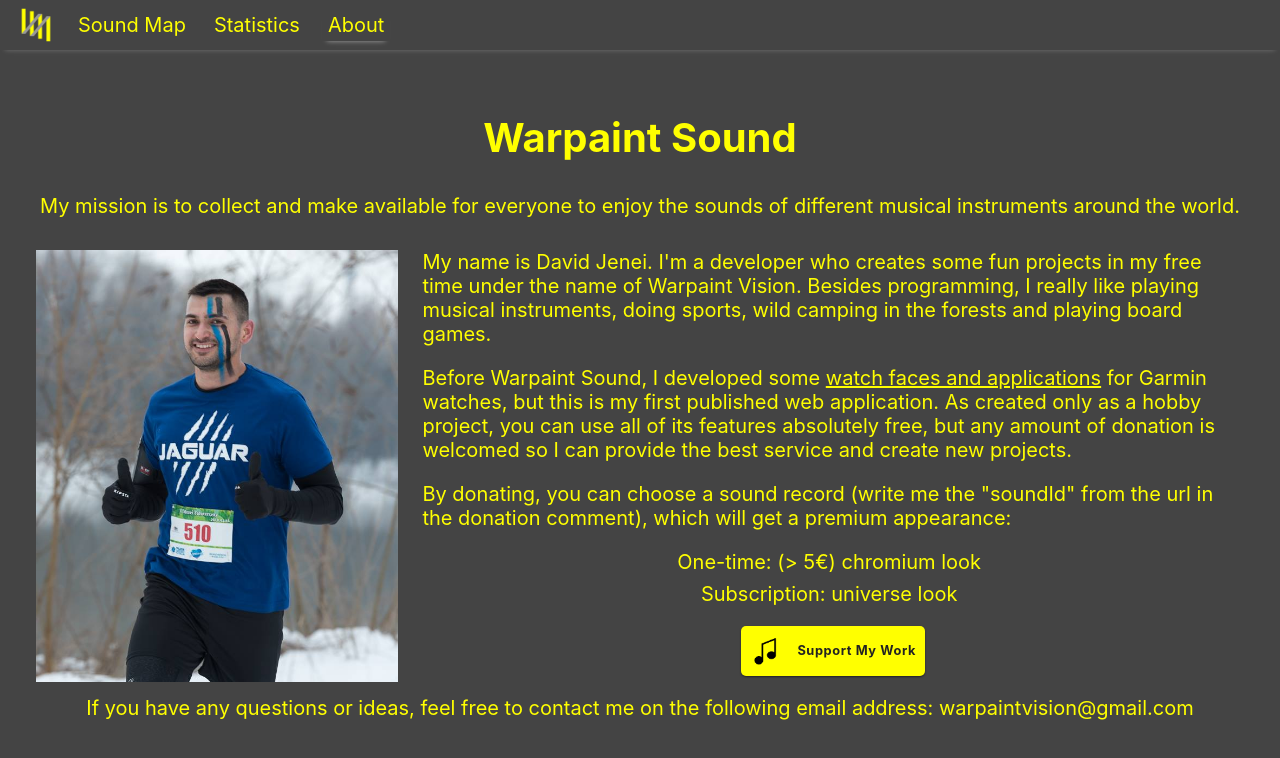
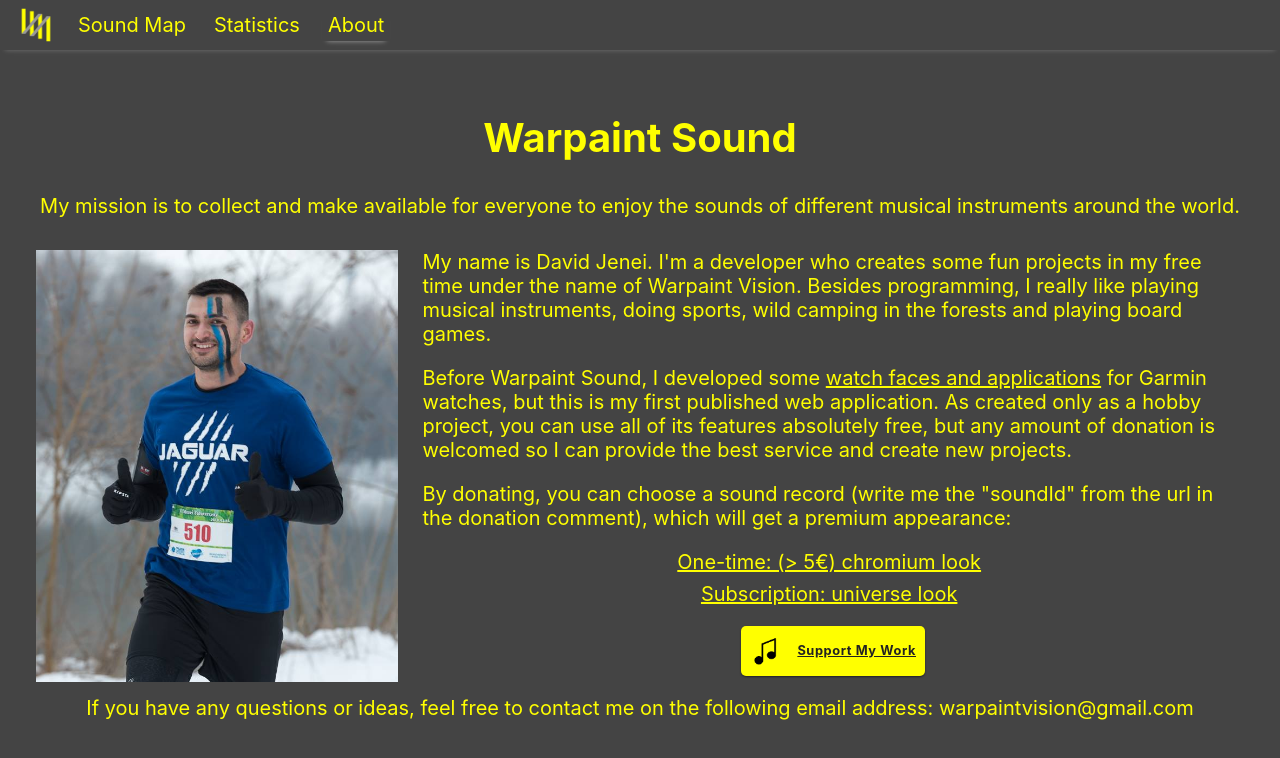
Before and after one commit to DavidJenei94/warpaint-sound, a React (Create React App) app in the folder frontend/: page /about in a window 1280 px wide. Shown: the top 758 px of the page. Built offline with nearby package versions, Linux system fonts and the light colour scheme; no server answers; what chartjs-plugin-datalabels, react-google-recaptcha-v3 would draw is missing.

Commit message:
Fix premium appearance links to be more understandable that thez are links

```diff
--- a/frontend/src/components/About/About.module.scss
+++ b/frontend/src/components/About/About.module.scss
@@ -35,9 +35,6 @@
 
       span {
         cursor: pointer;
-      }
-
-      span:hover {
         text-decoration: underline;
       }
 
--- a/frontend/src/components/About/About.tsx
+++ b/frontend/src/components/About/About.tsx
@@ -71,12 +71,18 @@ const About = () => {
             <div className={styles.donation}>
               <ul>
                 <li>
-                  <span onClick={() => showPremiumLook('chromium')}>
+                  <span
+                    onClick={() => showPremiumLook('chromium')}
+                    title={'Show chromium sample background.'}
+                  >
                     {`One-time: (> 5€) chromium look`}
                   </span>
                 </li>
                 <li>
-                  <span onClick={() => showPremiumLook('universe')}>
+                  <span
+                    onClick={() => showPremiumLook('universe')}
+                    title={'Show universe sample background.'}
+                  >
                     Subscription: universe look
                   </span>
                 </li>
--- a/frontend/src/components/Map/Panels/Donation.module.scss
+++ b/frontend/src/components/Map/Panels/Donation.module.scss
@@ -33,10 +33,7 @@
       padding: 6px 0;
 
       cursor: pointer;
-
-      &:hover {
-        text-decoration: underline;
-      }
+      text-decoration: underline;
     }
   }
 
--- a/frontend/src/components/Map/Panels/Donation.tsx
+++ b/frontend/src/components/Map/Panels/Donation.tsx
@@ -44,6 +44,7 @@ const Donation = () => {
             onClick={() => {
               showPremiumLook('chromium');
             }}
+            title={'Show chromium sample background.'}
           >
             {`One-time (> 5€): chromium look`}
           </li>
@@ -51,6 +52,7 @@ const Donation = () => {
             onClick={() => {
               showPremiumLook('universe');
             }}
+            title={'Show universe sample background.'}
           >
             Subscription: universe look
           </li>
```
